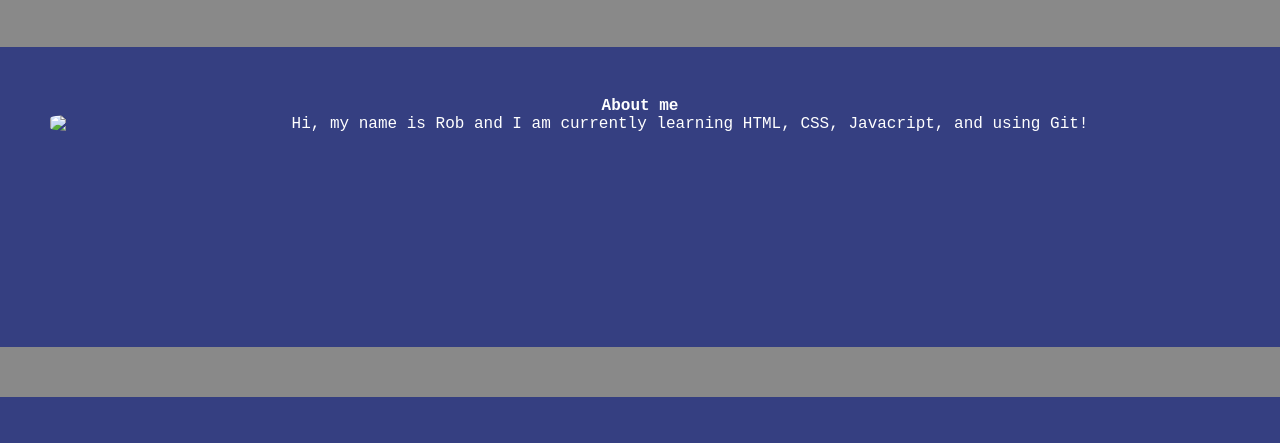
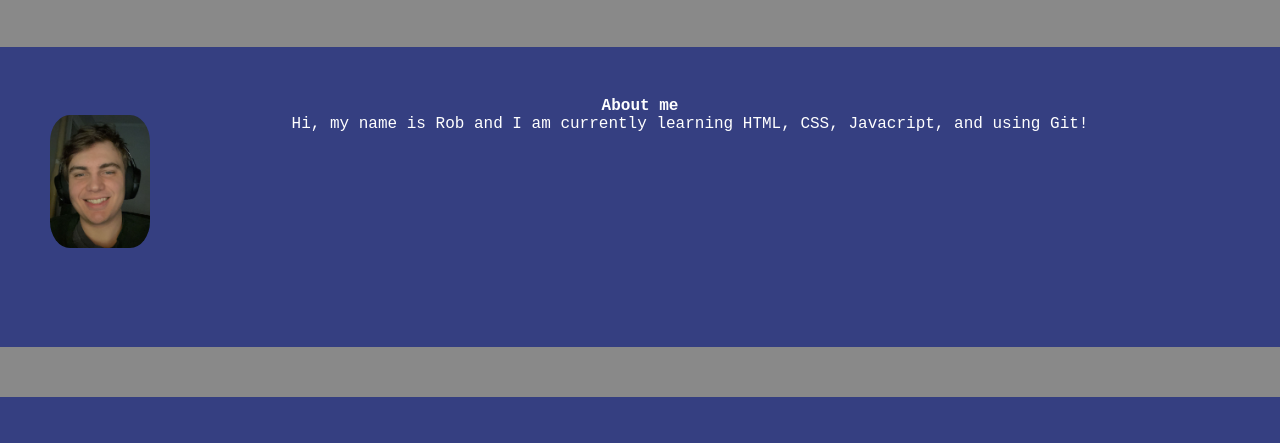
Before and after one commit to rforaker/rforaker.github.io, a plain HTML site: page index.html in a window 1280 px wide. Shown: the part 73-516 px from the top of the page. Drawn offline with Linux system fonts and the light colour scheme; files that its build step writes are made by us from their sources.

Commit message:
Update index.html

```diff
--- a/index.html
+++ b/index.html
@@ -19,7 +19,7 @@
     <main>
         <article id= "About" class = "About">
             <h2>About me</h2>
-            <img src="./Images/image0 (2).jpg" width="100px"
+            <img src="docs/assets/image0 (2).jpg" width="100px"
             <p>Hi, my name is Rob and I am currently learning HTML, CSS, Javacript, and using Git!</p>
         </article>
         <article id="Top" class= "Top">
```
